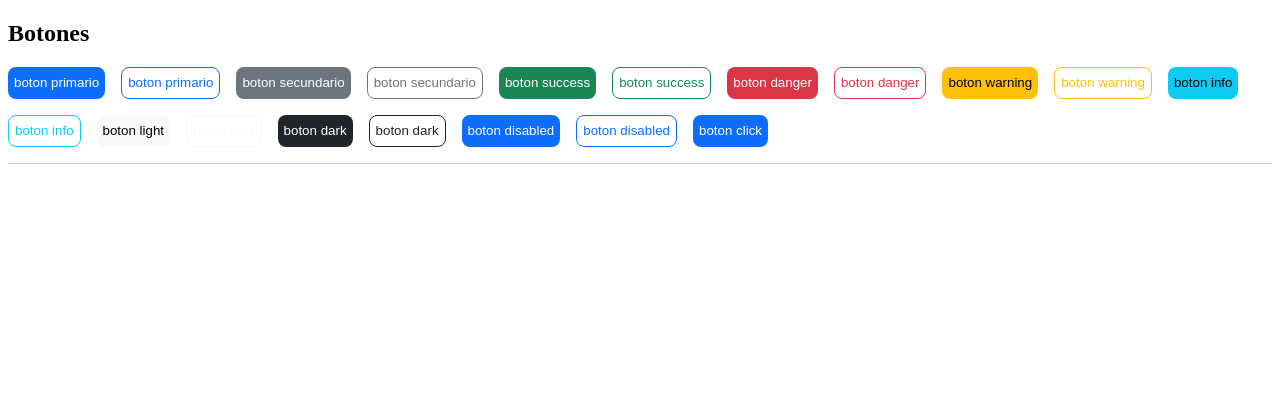
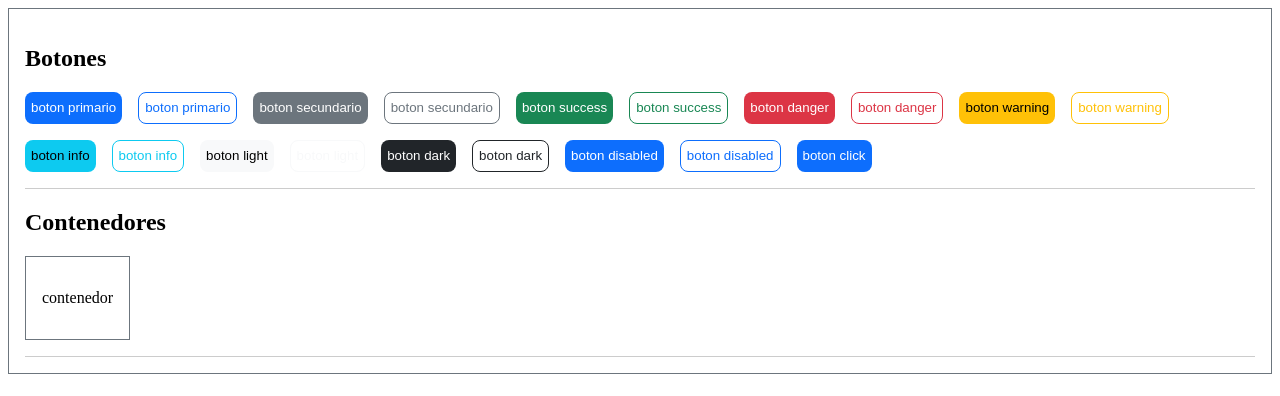
Before and after one commit to juanjosenavarro13/jnp--components--library, a React (Vite) app: page / in a window 1280 px wide. Shown: the top 396 px of the page. Built offline with nearby package versions, Linux system fonts and the light colour scheme.

Commit message:
feat(container): :zap: initial container

```diff
--- a/src/App.tsx
+++ b/src/App.tsx
@@ -1,7 +1,14 @@
 import { Buttons } from "./examples/buttons";
+import { Containers } from "./examples/containers";
+import { Container } from "./lib/components/container/container";
 
 function App() {
-  return <Buttons />;
+  return (
+    <Container>
+      <Buttons />
+      <Containers />
+    </Container>
+  );
 }
 
 export default App;
--- /dev/null
+++ b/src/examples/containers.tsx
@@ -0,0 +1,12 @@
+import { Container } from "../lib";
+import { Section } from "./components/section";
+
+export function Containers() {
+  return (
+    <Section title="Contenedores">
+      <Container>
+        <p>contenedor</p>
+      </Container>
+    </Section>
+  );
+}
--- /dev/null
+++ b/src/lib/components/container/container.module.css
@@ -0,0 +1,6 @@
+@import url("../../styles/variables.css");
+
+.container {
+  border: 0.1rem solid var(--bg-SECONDARY);
+  padding: 1rem;
+}
--- /dev/null
+++ b/src/lib/components/container/container.tsx
@@ -0,0 +1,7 @@
+import styles from "./container.module.css";
+interface ContainerProps {
+  children: JSX.Element | JSX.Element[];
+}
+export function Container({ children }: Readonly<ContainerProps>) {
+  return <div className={styles.container}>{children}</div>;
+}
--- a/src/lib/components/index.ts
+++ b/src/lib/components/index.ts
@@ -1 +1,2 @@
 export * from "./button/jnp-button";
+export * from "./container/container";
```
Also changed, not shown: 1 other file (tests, documents, lock files or other folders).
